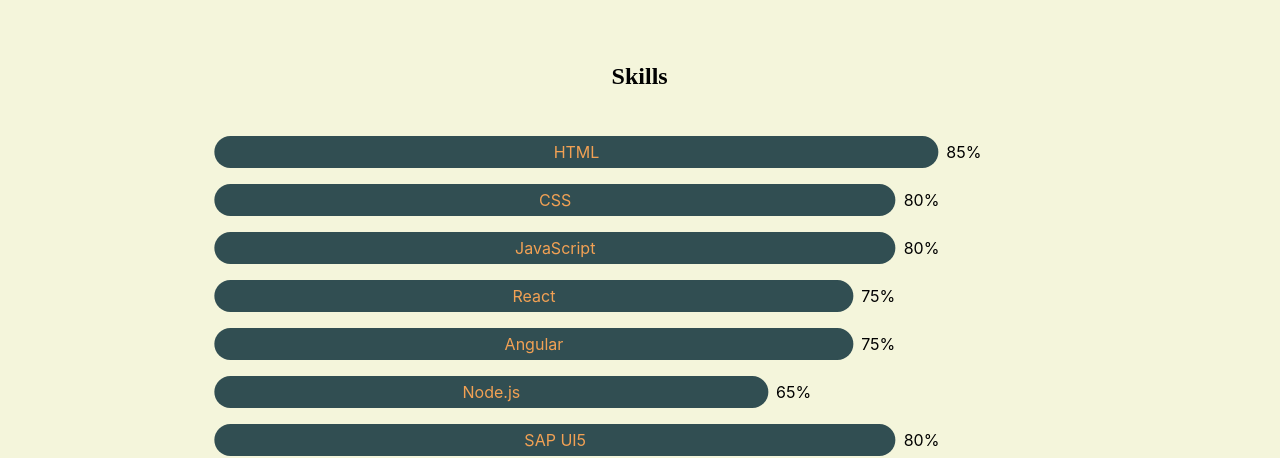
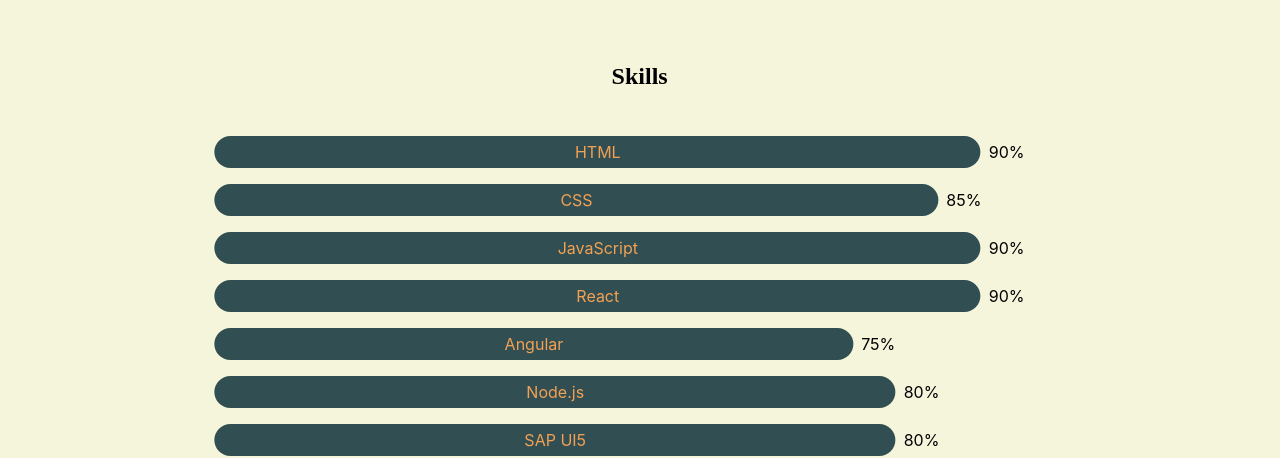
Before and after one commit to riccardo-dev/portfolio, a React (Create React App) app: page / in a window 1280 px wide. Shown: the part 800-1258 px from the top of the page. Built offline with nearby package versions, Linux system fonts and the light colour scheme.

Commit message:
change skill section

```diff
--- a/src/App.js
+++ b/src/App.js
@@ -78,31 +78,31 @@ function App() {
           <div className="skill-section" data-aos="fade-left" data-aos-duration="3000">
           <div className="skill-container" >
               <div className="bar-flex">
+                <div className="bar-fill" style={{width:'90%'}}>
+                  <div className="tag">HTML</div>
+                </div>
+                <span>90%</span>
+              </div>
+
+              <div className="bar-flex">
                 <div className="bar-fill" style={{width:'85%'}}>
-                  <div className="tag">HTML</div>
+                  <div className="tag">CSS</div>
                 </div>
                 <span>85%</span>
               </div>
 
               <div className="bar-flex">
-                <div className="bar-fill" style={{width:'80%'}}>
-                  <div className="tag">CSS</div>
+                <div className="bar-fill" style={{width:'90%'}}>
+                  <div className="tag">JavaScript</div>
                 </div>
-                <span>80%</span>
+                <span>90%</span>
               </div>
 
               <div className="bar-flex">
-                <div className="bar-fill" style={{width:'80%'}}>
-                  <div className="tag">JavaScript</div>
-                </div>
-                <span>80%</span>
-              </div>
-
-              <div className="bar-flex">
-                <div className="bar-fill" style={{width:'75%'}}>
+                <div className="bar-fill" style={{width:'90%'}}>
                   <div className="tag">React</div>
                 </div>
-                <span>75%</span>
+                <span>90%</span>
               </div>
 
               <div className="bar-flex">
@@ -113,10 +113,10 @@ function App() {
               </div>
 
               <div className="bar-flex">
-                <div className="bar-fill" style={{width:'65%'}}>
+                <div className="bar-fill" style={{width:'80%'}}>
                   <div className="tag">Node.js</div>
                 </div>
-                <span>65%</span>
+                <span>80%</span>
               </div>
 
               <div className="bar-flex">
```
